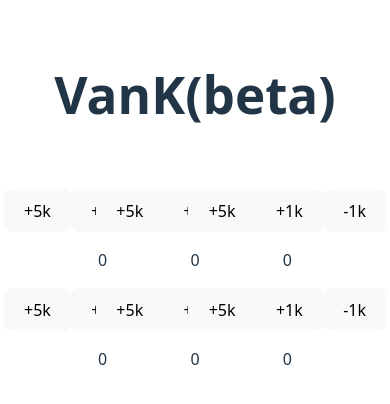
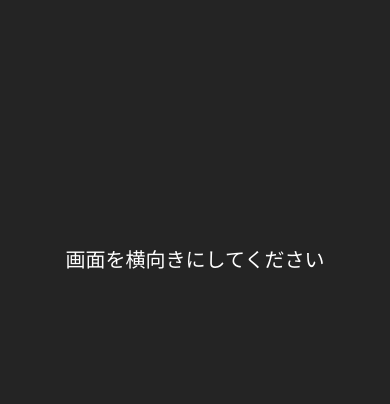
Before and after one commit to yutarohabu/Van-kei, a React (Vite) app: page / in a window 390 px wide. Shown: the top 404 px of the page. Built offline with nearby package versions, Linux system fonts and the light colour scheme.

Commit message:
SP画面時に端末を横にするよう促す実装

```diff
--- a/index.html
+++ b/index.html
@@ -9,5 +9,25 @@
   <body>
     <div id="root"></div>
     <script type="module" src="/src/main.jsx"></script>
+
+    <!-- スマホの時は横画面で使用する様促す -->
+    <div id="rotate-warning" class="alert">
+      <p class="alert_text">画面を横向きにしてください</p>
+    </div>
+
+    <script>
+    function checkOrientation() {
+      let warning = document.getElementById("rotate-warning");
+      if (window.innerWidth < 414 && window.matchMedia("(orientation: portrait)").matches) {
+        warning.style.display = "block";
+      } else {
+        warning.style.display = "none";
+      }
+    }
+
+    window.addEventListener("resize", checkOrientation);
+    window.addEventListener("load", checkOrientation);
+    </script>
+
   </body>
 </html>
--- a/src/component/cards/cards.module.css
+++ b/src/component/cards/cards.module.css
@@ -1,5 +1,6 @@
 .cards{
     display: flex;
     flex-wrap: wrap;
+    gap: 10px 0;
     justify-content: space-between;
 }
--- a/src/index.css
+++ b/src/index.css
@@ -31,7 +31,7 @@ body {
 }
 
 h1 {
-  font-size: 3.2em;
+  font-size: 2em;
   line-height: 1.1;
 }
 
@@ -66,3 +66,21 @@ button:focus-visible {
     background-color: #f9f9f9;
   }
 }
+
+.alert{
+    display: block;
+    background: #242424;
+    text-align: center;
+    position: absolute;
+    width: 100vw;
+    height: 100vh;
+    top: 0px;
+}
+
+.alert_text{
+  font-size: 20px;
+  font-weight: bold;
+  color: white;
+  text-align: center;
+  line-height: 30rem;
+}
```
